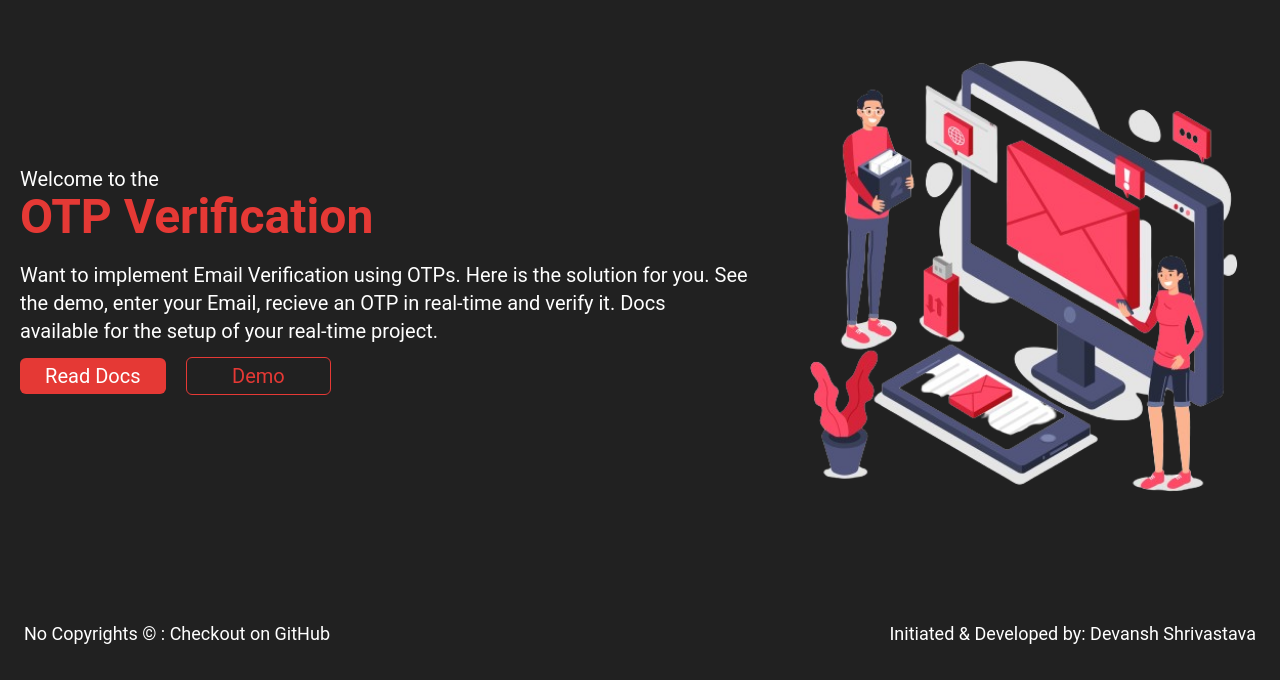
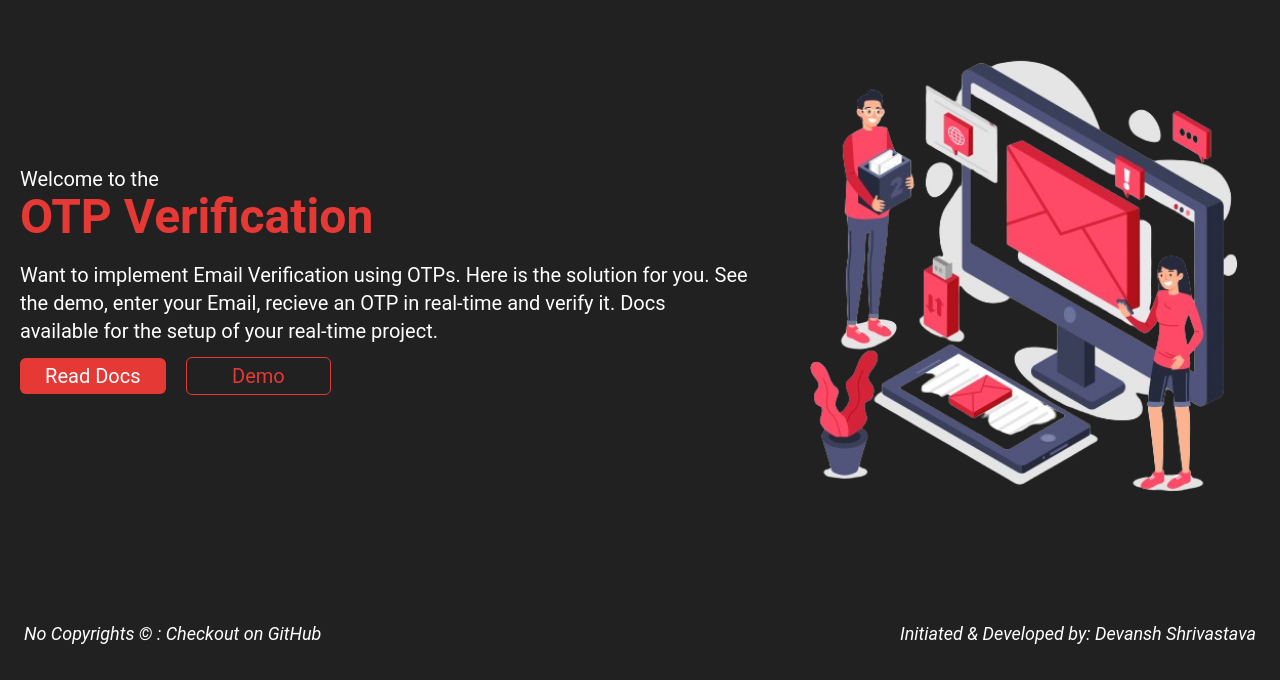
Before and after one commit to devansh0331/OTP_Verification, a React (Vite) app in the folder frontend/: page / in a window 1280 px wide. Shown: the part 120-800 px from the top of the page. Built offline with nearby package versions, Linux system fonts and the light colour scheme.

Commit message:
frontend updated

```diff
--- a/frontend/src/pages/Home.jsx
+++ b/frontend/src/pages/Home.jsx
@@ -38,7 +38,7 @@ function Home() {
       <div className="absolute w-full bottom-2 p-6 text-lg text-white">
         <div className="w-full flex items-center justify-between">
           <div>
-            <p>
+            <p className="italic">
               No Copyrights © :{" "}
               <a href="https://github.com/devansh0331/OTP_Verification">
                 Checkout on GitHub
@@ -46,7 +46,7 @@ function Home() {
             </p>
           </div>
           <div>
-            <p>
+            <p className="italic">
               Initiated & Developed by:{" "}
               <a href="https://github.com/devansh0331/">Devansh Shrivastava</a>
             </p>
```
